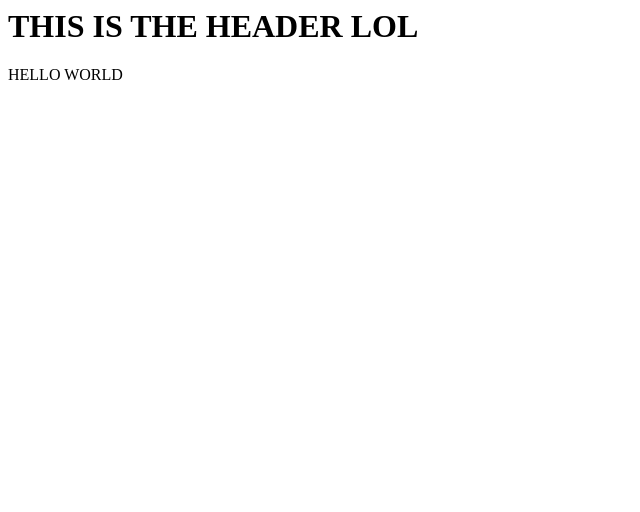
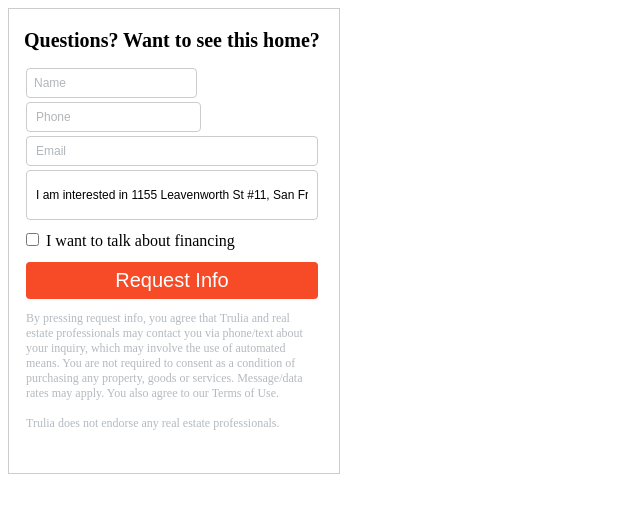
Before and after one commit to exuberant-productions/contactformheader-module, a React app: page / in a window 1280 px wide. Shown: the top 512 px of the page, without its empty margins (0-640 px from the left). Built offline with nearby package versions, Linux system fonts and the light colour scheme.

Commit message:
Mockup contact form, with CSS styling

```diff
--- a/client/src/components/App.jsx
+++ b/client/src/components/App.jsx
@@ -1,5 +1,6 @@
 import React from 'react';
-import Header from './Header.jsx';
+// import Header from './Header.jsx';
+import Contactform from './Contactform.jsx';
 
 class App extends React.Component {
   constructor(props) {
@@ -12,8 +13,7 @@ class App extends React.Component {
   render() {
     return (
       <div>
-        <Header />
-        HELLO WORLD
+        <Contactform />
       </div>
     );
   }
--- a/client/src/components/Contactform.jsx
+++ b/client/src/components/Contactform.jsx
@@ -4,15 +4,43 @@ class Contactform extends React.Component {
   constructor(props) {
     super(props);
     this.state = {
-
+      name: '',
+      phone: '',
+      email: '',
+      message: '',
+      isIntoFinancing: 0,
     };
   }
 
   render() {
     return (
-      <h1>
-        THIS IS THE CONTACT FORM LOL
-      </h1>
+      <div name="contactForm">
+        <h1 name="formHeader">
+          Questions? Want to see this home?
+        </h1>
+        <div>
+          <input type="text" name="name" placeholder="Name"></input>
+          <input type="text" name="phone" placeholder="Phone"></input>
+        </div>
+        <div>
+          <input type="text" name="email" placeholder="Email"></input>
+        </div>
+        <div>
+          <input type="text" name="message" value="I am interested in 1155 Leavenworth St #11, San Francisco, CA 94109"></input>
+        </div>
+        <div>
+          <input type="checkbox" name="financing" value="financing"></input>
+          <div name="checkboxText">I want to talk about financing</div>
+        </div>
+        <div>
+          <button name="requestInfo">Request Info</button>
+        </div>
+        <footer name="formFooter">
+        By pressing request info, you agree that Trulia and real estate professionals may contact you via phone/text about your inquiry, which may involve the use of automated means. You are not required to consent as a condition of purchasing any property, goods or services. Message/data rates may apply. You also agree to our Terms of Use.
+        <br></br><br></br>
+        Trulia does not endorse any real estate professionals.
+        </footer>
+      </div>
     );
   }
 }
--- a/public/style.css
+++ b/public/style.css
@@ -0,0 +1,101 @@
+div[name=contactForm] {
+  border: 1px solid #ccc;
+  height: 450px;
+  width: 300px;
+  padding: 7px 15px;
+}
+
+h1[name=formHeader] {
+  font-size: 20px;
+}
+
+input[name=name] {
+  border-radius: 4px;
+  padding: 7px 7px;
+  font-size: 12px;
+  border: 1px solid #ccc;
+  margin: 2px 2px;
+}
+
+input[name=name]:focus {
+  border-color: #21BF63;
+  outline: none;
+}
+
+input[name=phone] {
+  border-radius: 4px;
+  padding: 7px 9px;
+  font-size: 12px;
+  border: 1px solid #ccc;
+  margin: 2px 2px;
+}
+
+input[name=phone]:focus {
+  border-color: #21BF63;
+  outline: none;
+}
+
+input[name=email] {
+  border-radius: 4px;
+  padding: 7px 9px;
+  font-size: 12px;
+  border: 1px solid #ccc;
+  margin: 2px 2px;
+  width: 292px;
+}
+
+input[name=email]:focus {
+  border-color: #21BF63;
+  outline: none;
+}
+
+input[name=message] {
+  border-radius: 4px;
+  padding: 7px 9px;
+  font-size: 12px;
+  border: 1px solid #ccc;
+  margin: 2px 2px;
+  width: 292px;
+  height: 50px;
+}
+
+input[name=message]:focus {
+  border-color: #21BF63;
+  outline: none;
+}
+
+input[name=financing] {
+  margin: 10px 2px;
+}
+
+div[name=checkboxText] {
+  margin: 10px 5px;
+  display: inline-block;
+}
+
+button[name=requestInfo] {
+  background-color: #F74A27;
+  color: white;
+  width: 292px;
+  padding: 7px 9px;
+  margin: 2px 2px;
+  font-size: 20px;
+  border-radius: 4px;
+  border: 0px solid;
+  transition: opacity 0.15s;
+}
+
+button[name=requestInfo]:hover {
+  opacity: 0.7;
+}
+
+footer[name=formFooter] {
+  color: #B4BAC0;
+  font-size: 12px;
+  width: 292px;
+  margin: 10px 2px;
+}
+
+::placeholder {
+  color: #B1B6BA;
+}
```
